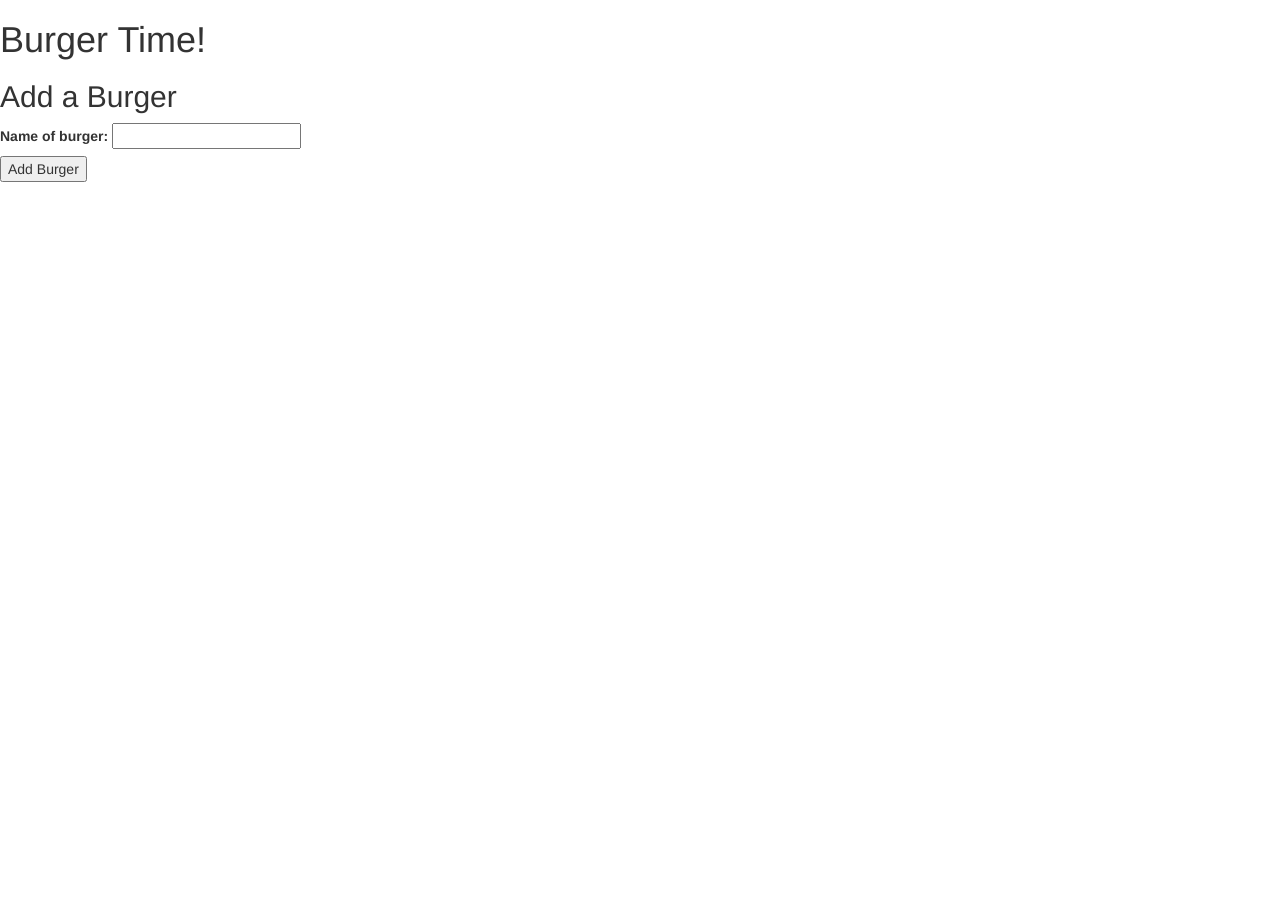
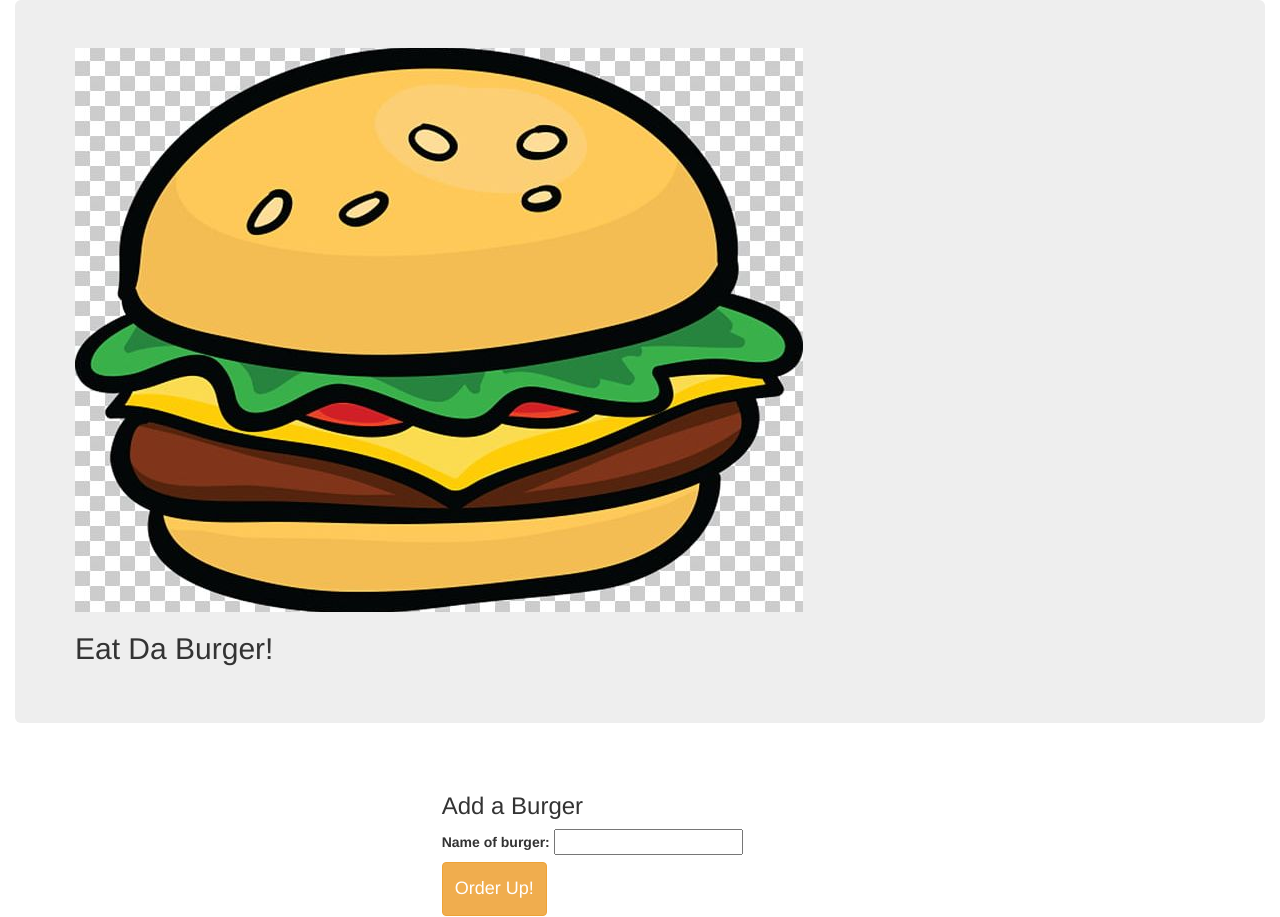
Before and after one commit to drivelikejehu/Eat-Da-Burger, a Node server app: page / in a window 1280 px wide. Before the commit the page ends 182 px from the top, so only its background shows below. Run offline with Node 20, Linux system fonts and the light colour scheme; data that the repository does not hold is empty; some libraries are stand-ins or nearby versions; some web fonts are replaced.

Commit message:
added container and format from bootstrap

```diff
--- a/views/index.handlebars
+++ b/views/index.handlebars
@@ -1,30 +1,43 @@
-<h1>Burger Time!</h1>
 
-<ul>
+
+<div class="container-fluid">
+  <div class="jumbotron">
+  <img src="/assets/img/burger.png" alt="burger" class="center"/>
+  <h2> Eat Da Burger! </h2>
+  </div>
+    <div class="row">
+    <div class="col-xs-6">
+      <ol>
   {{#each burgers}}
     {{#unless devoured}}
-      <li>{{burger_name}} <button class="devour-burger" data-id="{{id}}">Devour It!</button></li>
+      <li class="list-group-item">{{burger_name}} <button class="devour-burger" data-id="{{id}}">Devour It!</button></li>
     {{/unless}}
   {{/each}}
-</ul>
-
-
-
-<ul>
-  {{#each burgers}}
+  </ol>
+    </div>
+    <div class="col-xs-6">
+      <ol class="list-group">
+      {{#each burgers}}
     {{#if devoured}}
-      <li>{{burger_name}}</li>li>
+      <li class="list-group-item">{{burger_name}}</li>
     {{/if}}
   {{/each}}
-</ul>
-
-<h2>Add a Burger</h2>
+  </ol>
+    </div>
+  </div>
+  <div class="row">
+    <div class="col-xs-4">
+    </div>
+    <div class="col-xs-4">
+    <h3>Add a Burger</h3>
 <form class="create-form">
-
   <div class="form-group">
-    <label for="ca">Name of burger:</label>
-    <input type="text" id="ca" name="name">
+    <label for="newburger">Name of burger:</label>
+    <input type="text" id="newburger" name="burger_name">
   </div>
-
-  <button type="submit">Add Burger</button>
+  <button type="submit" class="btn btn-warning center"><h4>Order Up!</h4></button>
 </form>
+    <div class="col-xs-4">
+    </div>
+  </div>
+</div>
```
